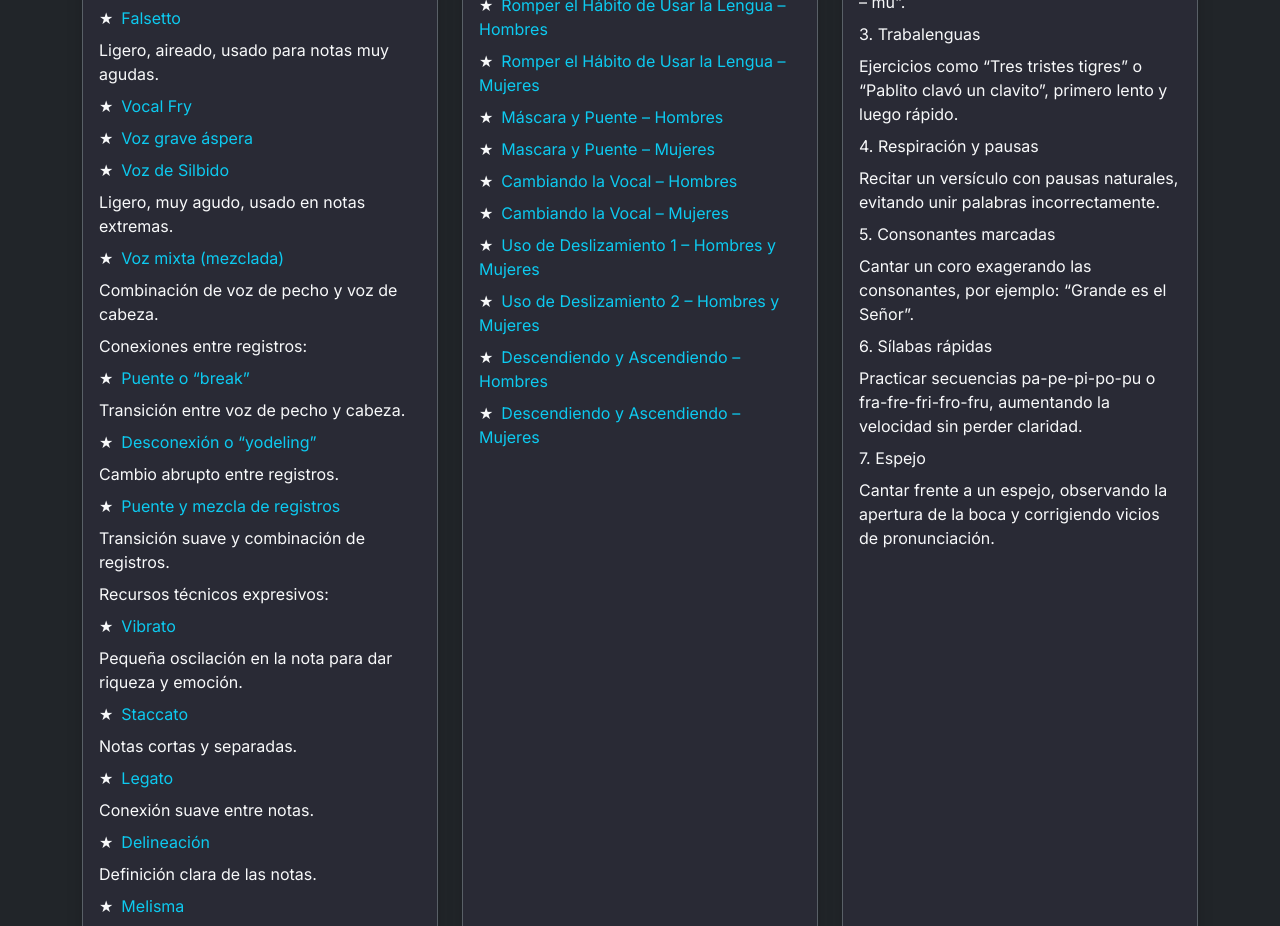
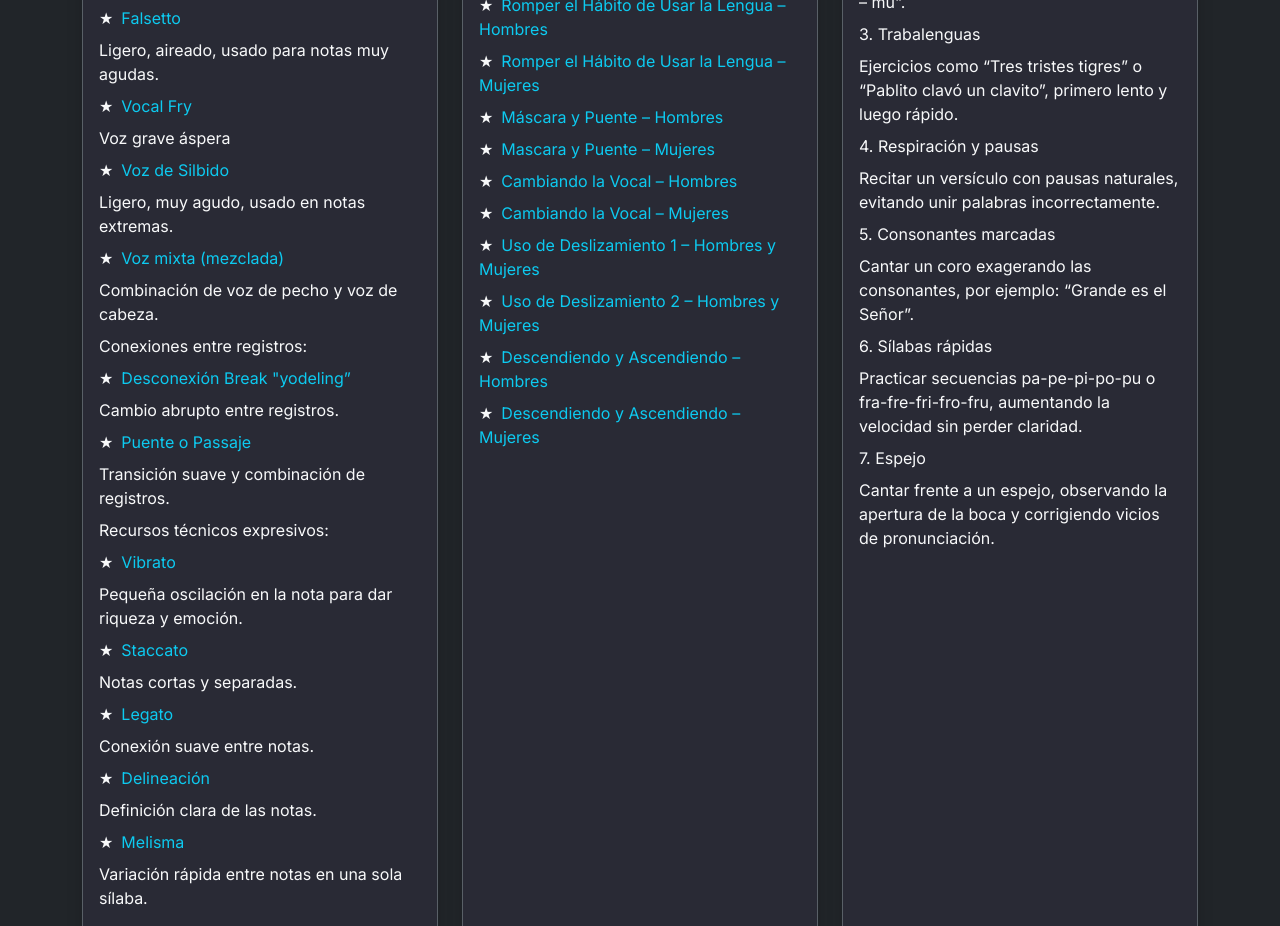
Before and after one commit to MiguelAngelTG7/Vocal-Training, a React (Vite) app: page / in a window 1280 px wide. Shown: the part 1740-2666 px from the top of the page. Built offline with nearby package versions, Linux system fonts and the light colour scheme.

Commit message:
text fixed 3

```diff
--- a/src/App.jsx
+++ b/src/App.jsx
@@ -165,17 +165,15 @@ function App() {
               'Falsetto*',
               'Ligero, aireado, usado para notas muy agudas.',
               'Vocal Fry*',
-              'Voz grave áspera*',
+              'Voz grave áspera',
               'Voz de Silbido*',
               'Ligero, muy agudo, usado en notas extremas.',
               'Voz mixta (mezclada)*',
               'Combinación de voz de pecho y voz de cabeza.',
               'Conexiones entre registros:',
-              'Puente o “break”*',
-              'Transición entre voz de pecho y cabeza.',
-              'Desconexión o “yodeling”*',
+              'Desconexión Break "yodeling”*',
               'Cambio abrupto entre registros.',
-              'Puente y mezcla de registros*',
+              'Puente o Passaje*',
               'Transición suave y combinación de registros.',
               'Recursos técnicos expresivos:',
               'Vibrato*',
```
Also changed, not shown: 1 other file (tests, documents, lock files or other folders).
